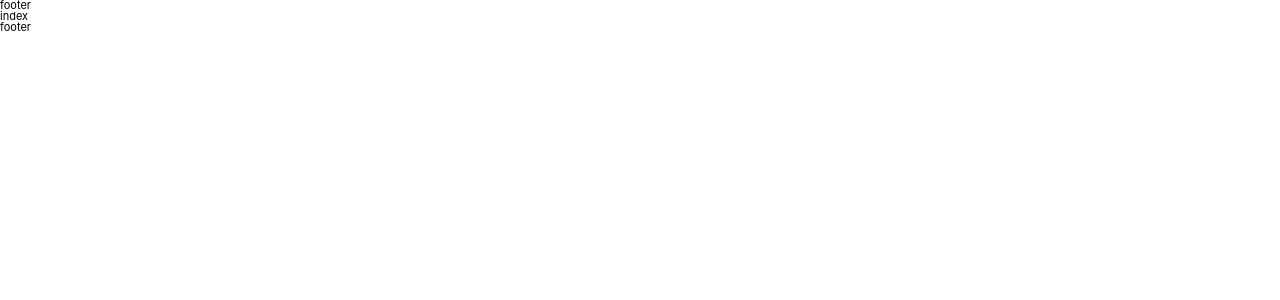
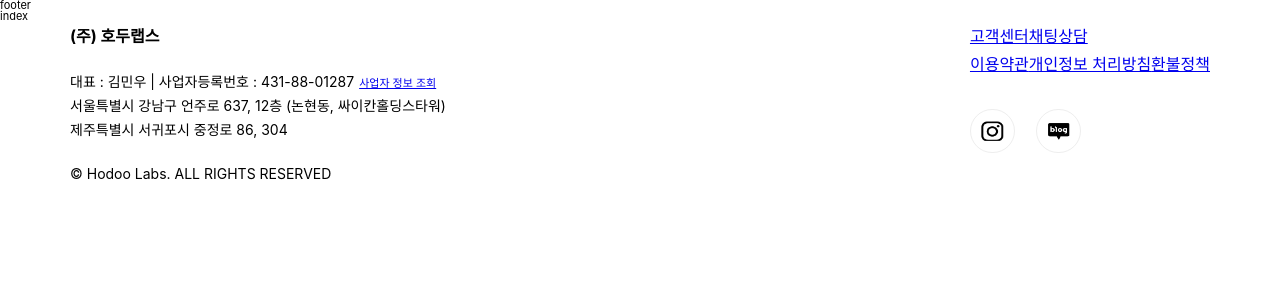
Before and after one commit to wiseeee/3rd-week-hodoolabs, a Next.js app: page / in a window 1280 px wide. Shown: the top 300 px of the page. Built offline with nearby package versions, Linux system fonts and the light colour scheme.

Commit message:
feat: footer 완료

```diff
--- a/components/Footer/index.tsx
+++ b/components/Footer/index.tsx
@@ -1,5 +1,43 @@
-import { Props } from "shared/const";
+import React from 'react';
+import * as S from './styled';
 
-const Footer = () => <div>footer</div>;
+const Footer: React.FC = () => {
+
+  return (
+    <S.FooterWrap>
+      <S.FooterLeft>
+      <S.FooterLogo>
+      (주) 호두랩스
+      </S.FooterLogo>
+        <div>
+        <span>대표 : 김민우 | 사업자등록번호 : 431-88-01287</span>
+          <a href='#'>사업자 정보 조회</a>
+        </div>
+        <span>서울특별시 강남구 언주로 637, 12층 (논현동, 싸이칸홀딩스타워)</span>
+        <span>제주특별시 서귀포시 중정로 86, 304</span>
+        <span>© Hodoo Labs. ALL RIGHTS RESERVED</span>
+      </S.FooterLeft>
+      <S.FooterRight>
+        <S.RightBoxWrap>
+          <div>
+            <a href='#'>고객센터</a>
+            <a href='#'>채팅상담</a>
+          </div>
+          <div>
+            <a href='#'>이용약관</a>
+            <a href='#'><strong>개인정보 처리방침</strong></a>
+            <a href='#'>환불정책</a>
+          </div>
+
+        </S.RightBoxWrap>
+        <S.MediaWrap>
+          <S.MediaCircle><img src="/images/instargram.png" alt="인스타그램" /></S.MediaCircle>
+          <S.MediaCircle><img src="/images/blog.png" alt="블로그"/></S.MediaCircle>
+        </S.MediaWrap>
+      </S.FooterRight>
+
+    </S.FooterWrap>
+  )
+};
 
 export default Footer;
--- /dev/null
+++ b/components/Footer/styled.ts
@@ -0,0 +1,81 @@
+import styled from 'styled-components';
+import { media } from "styles/theme";
+
+export const FooterWrap = styled.footer`
+  display: flex;
+  justify-content: space-between;
+  max-width: 1140px;
+  margin: 0 auto;
+  ${media.pc} {
+    flex-direction: column;
+    padding: 0 30px;
+  }
+  ${media.mobile} {
+    flex-direction: column;
+    padding: 0 30px;
+  }
+`;
+export const FooterLeft = styled.footer`
+  > div {
+    display: flex;
+    justify-content: flex-start;
+    align-items: baseline;
+  }
+  > div > a{
+    text-decoration: underline;
+    padding-left: 5px;
+  }
+  span {
+    display: block;
+    font-size: 14px;
+    line-height: 24px;
+    &:last-child {
+      padding-top: 20px;
+    }
+  }
+  ${media.mobile} {
+    font-size: 14px;
+  }
+`;
+export const FooterLogo = styled.footer`
+  font-weight: bold;
+  font-size: 16px;
+  line-height: 28px;
+  padding-bottom: 20px;
+`;
+export const FooterRight = styled.footer`
+`;
+export const RightBoxWrap = styled.footer`
+  font-size: 16px;
+  line-height: 28px;
+  > div {
+    display: flex;
+  }
+  > a > strong {
+    font-weight: 700;
+  }
+`;
+export const MediaWrap = styled.footer`
+  display: flex;
+  margin-top: 30.5px;
+`;
+export const MediaCircle = styled.footer`
+  border-radius: 50%;
+  border: 1.5px solid #EEEEEE;
+  width: 42.9px;
+  height: 42.9px;
+  margin-right: 21px;
+  position: relative;
+  > img {
+    width: 50%;
+    position: absolute;
+    top: 50%;
+    left: 50%;
+    transform: translate(-50%, -50%);
+  }
+  ${media.mobile} {
+    flex-direction: column;
+    width: 60px;
+    height: 60px;
+  }
+`;
```
Also changed, not shown: public/images/blog.png (added), public/images/instargram.png (added).
